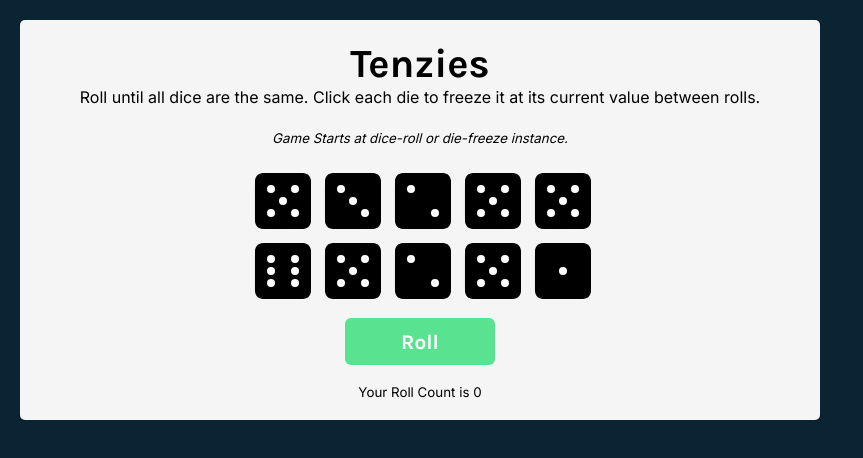
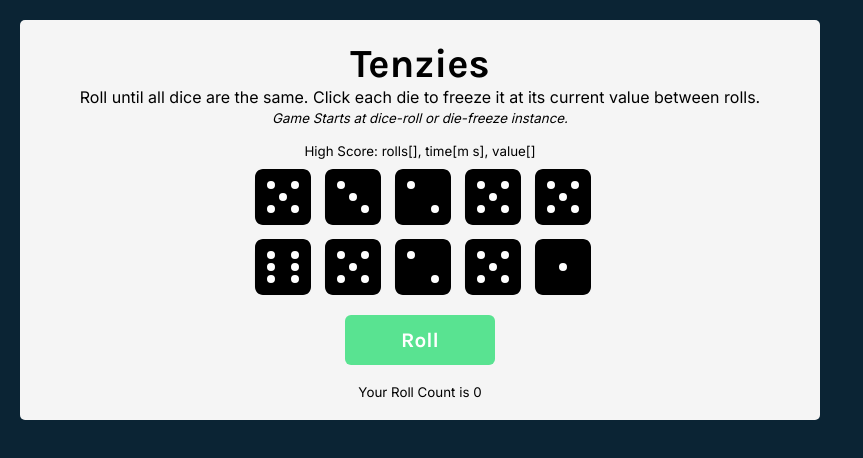
Before and after one commit to k-e-ian/Tenzies, a React (Vite) app in the folder tenzies/: page / in a window 1280 px wide. Shown: the top 458 px of the page, without its empty margins (0-863 px from the left). Built offline with nearby package versions, Linux system fonts and the light colour scheme.

Commit message:
Extra Credit Earned, All freature's are done

```diff
--- a/tenzies/src/App.jsx
+++ b/tenzies/src/App.jsx
@@ -10,17 +10,35 @@ function App() {
   const [rollCount, setRollCount] = useState(0);
   const [isRunning, setIsRunning] = useState(false);
   const [elapsedTime, setElapsedTime] = useState(0);
+  const [highScore, setHighScore] = useState(getHighScoreFromLocalStorage());
+
 
   useEffect(() => {
     const allHeld = dice.every((die) => die.isHeld);
     const firstValue = dice[0].value;
+    console.log(firstValue)
     const allSameValue = dice.every((die) => die.value === firstValue);
 
     if (allHeld && allSameValue && !tenzies) {
       setTenzies(true);
       setIsRunning(false);
+
+      let currentScore = {
+        rolls: rollCount,
+        time: {
+          minutes: elapsedMinutes,
+          seconds: elapsedSeconds
+        },
+        value: firstValue
+      }
+      let savedHighScore = getHighScoreFromLocalStorage()
+
+      if (!savedHighScore || isBetterScore(currentScore, savedHighScore)) {
+        setHighScore(currentScore)
+        saveHighScoreToLocalStorage(currentScore)
+      }
     }
-  }, [dice, tenzies]);
+  }, [dice, tenzies, rollCount, elapsedTime]);
 
   useEffect(() => {
     let interval;
@@ -58,7 +76,6 @@ function App() {
     }
     setDice((oldDice) =>
       oldDice.map((die) => {
-        console.log(die.value)
         return id === die.id
           ? {
               ...die,
@@ -103,6 +120,29 @@ function App() {
   const elapsedMinutes = Math.floor(elapsedTime / 60000);
   const elapsedSeconds = Math.floor((elapsedTime % 60000) / 1000);
 
+  function getHighScoreFromLocalStorage() {
+    const highScoreString = localStorage.getItem('highScore');
+    return highScoreString ? JSON.parse(highScoreString) : null;
+  }
+
+  function saveHighScoreToLocalStorage(highScore) {
+    localStorage.setItem('highScore', JSON.stringify(highScore));
+  }
+
+  function isBetterScore(currentScore, savedScore) {
+    // Compare based on rolls or time
+    if (currentScore.rolls < savedScore.rolls) {
+      return true;
+    } else if (currentScore.rolls === savedScore.rolls) {
+      if (currentScore.time.minutes < savedScore.time.minutes) {
+        return true;
+      } else if (currentScore.time.minutes === savedScore.time.minutes) {
+        return currentScore.time.seconds < savedScore.time.seconds;
+      }
+    }
+    return false;
+  }
+
   return (
     <main>
       {tenzies && <Confetti />}
@@ -110,9 +150,11 @@ function App() {
       <p className="instructions">
         Roll until all dice are the same. Click each die to freeze it at its current value between rolls.
       <br/>
-      <br/>
       <small className="instructions-italic">Game Starts at dice-roll or die-freeze instance.</small>
       </p>
+      <small style={{fontFamily: 'Inter'}}>
+        High Score: rolls[{highScore?.rolls}], time[{highScore?.time?.minutes}m {highScore?.time?.seconds}s], value[{highScore?.value}]
+      </small>
       <div className="dice-container">{diceElements}</div>
       <button className="dice-roll" onClick={rollDice}>
         {tenzies ? 'New Game' : 'Roll'}
```
